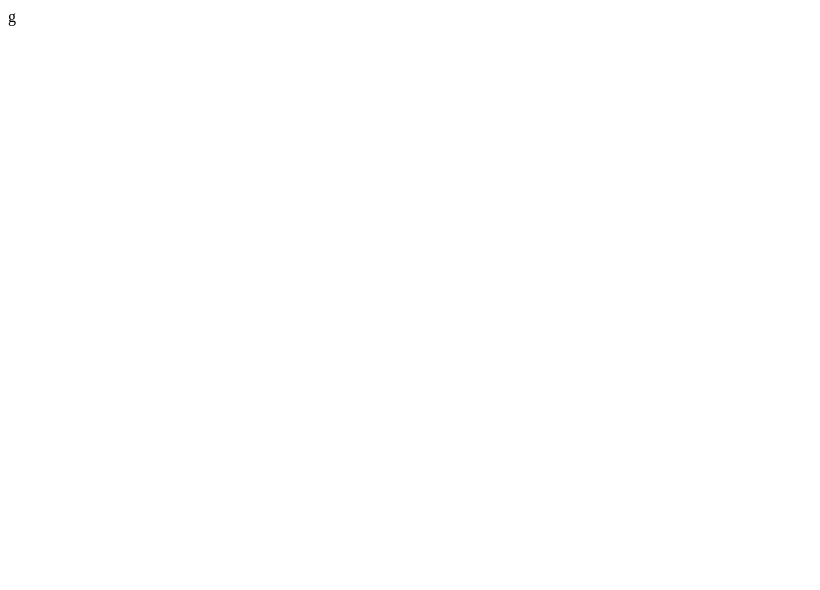
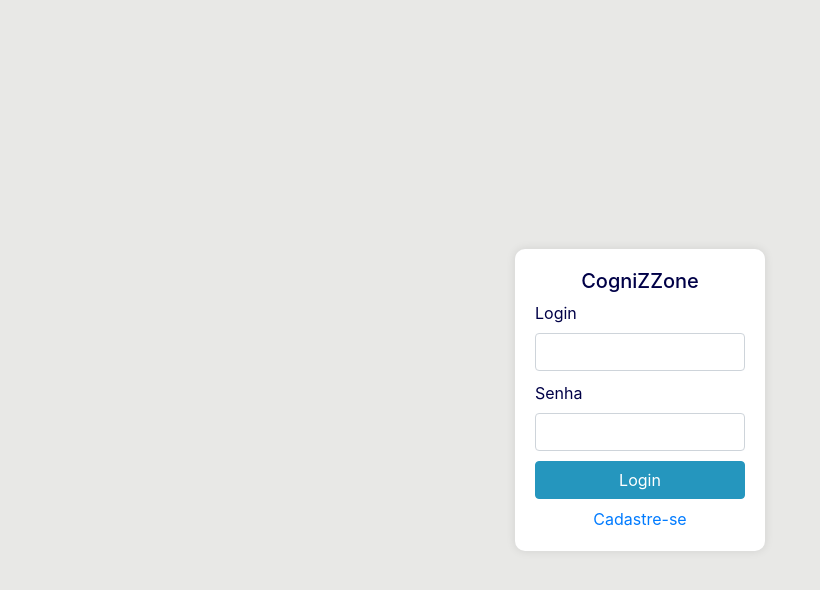
Before and after one commit to Thiagomrsouza/Projeto_Integrador_Cog, a plain HTML site: page index.html in a window 1280 px wide. Shown: the whole page, without its empty margins (0-820 px from the left). Drawn offline with nearby package versions, Linux system fonts and the light colour scheme.

Commit message:
Update index.html
index.html

```diff
--- a/index.html
+++ b/index.html
@@ -1 +1,81 @@
-g
+<!DOCTYPE html>
+<html lang="pt-br">
+<head>
+    <meta charset="UTF-8">
+    <meta name="viewport" content="width=device-width, initial-scale=1.0">
+    <title>Login CogniZZone</title>
+    <link href="https://maxcdn.bootstrapcdn.com/bootstrap/4.5.2/css/bootstrap.min.css" rel="stylesheet">
+    <style>
+        /* Seus estilos existentes */
+
+body {
+            background-color: #e8e8e6;
+            color: #000047;
+        }
+        .login-container {
+            min-height: 100vh;
+            display: flex;
+            justify-content: center;
+            align-items: center;
+        }
+        .login-form {
+            background-color: #ffffff;
+            padding: 20px; /* Reduzido o padding */
+            border-radius: 10px;
+            box-shadow: 0 0 10px rgba(0, 0, 0, 0.1);
+            width: 250px; /* Largura reduzida do formulário */
+        }
+        .btn-primary {
+            background-color: #2596be;
+            border-color: #2596be;
+        }
+        .btn-primary:hover {
+            background-color: #1f7ca0;
+            border-color: #1f7ca0;
+        }
+
+        .form-group {
+            margin-bottom: 10px; /* Espaçamento reduzido entre campos */
+        }
+    </style>
+</head>
+<body>
+    <div class="container login-container">
+        <div class="login-form">
+            <h5 class="text-center">CogniZZone</h5>
+            <form id="loginForm">
+                <div class="form-group">
+                    <label for="username">Login</label>
+                    <input type="text" class="form-control" id="username">
+                </div>
+                <div class="form-group">
+                    <label for="password">Senha</label>
+                    <input type="password" class="form-control" id="password">
+                </div>
+                <button type="submit" class="btn btn-primary btn-block">Login</button>
+                <div class="text-center mt-2">
+                    <a href="#">Cadastre-se</a>
+                </div>
+            </form>
+        </div>
+    </div>
+
+    <script src="https://code.jquery.com/jquery-3.5.1.slim.min.js"></script>
+    <script src="https://cdn.jsdelivr.net/npm/@popperjs/core@2.0.6/dist/umd/popper.min.js"></script>
+    <script src="https://maxcdn.bootstrapcdn.com/bootstrap/4.5.2/js/bootstrap.min.js"></script>
+    <script>
+        document.getElementById('loginForm').addEventListener('submit', function(event) {
+            event.preventDefault();
+
+            var username = document.getElementById('username').value;
+            var password = document.getElementById('password').value;
+
+            if(username === 'adm' && password === 'adm') {
+                window.location.href = 'view_rooms.html'; // Substitua por sua URL de destino
+            } else {
+                alert('Login ou senha incorretos!');
+            }
+        });
+    </script>
+</body>
+</html>
```
